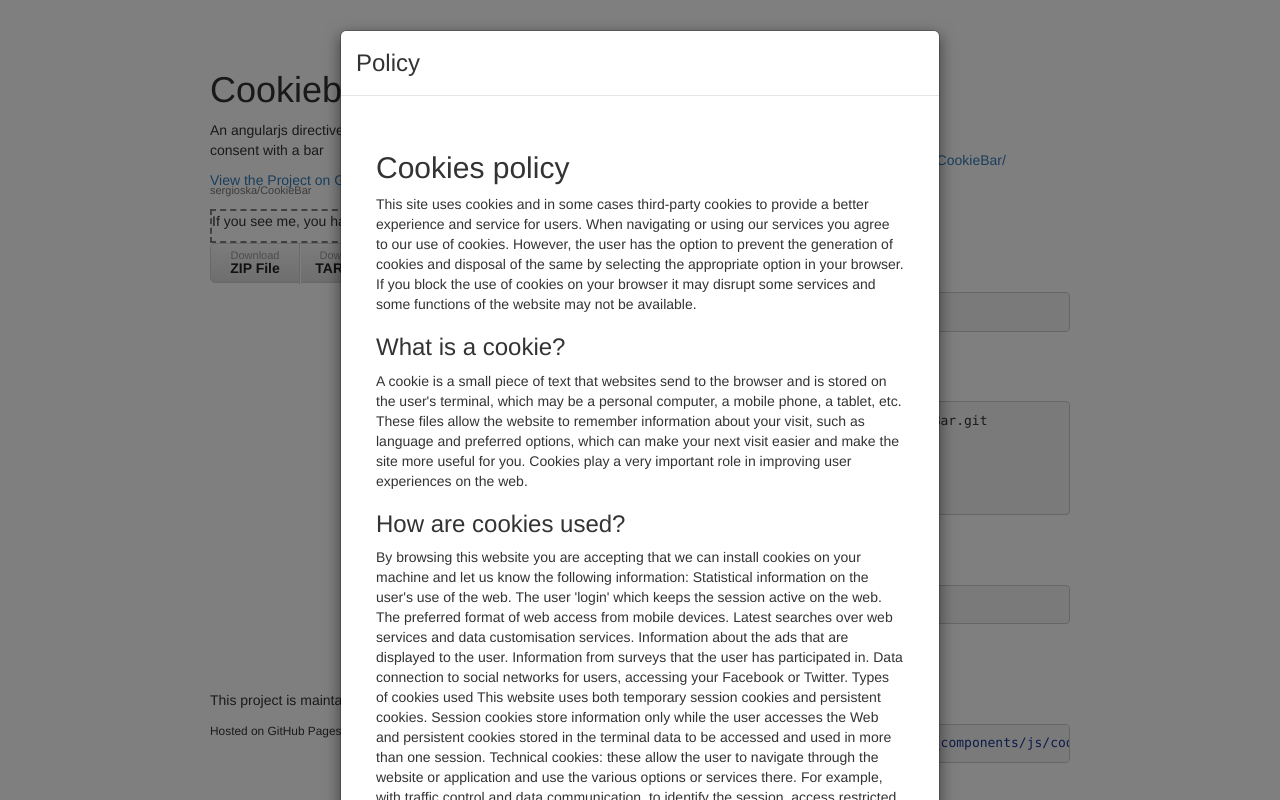
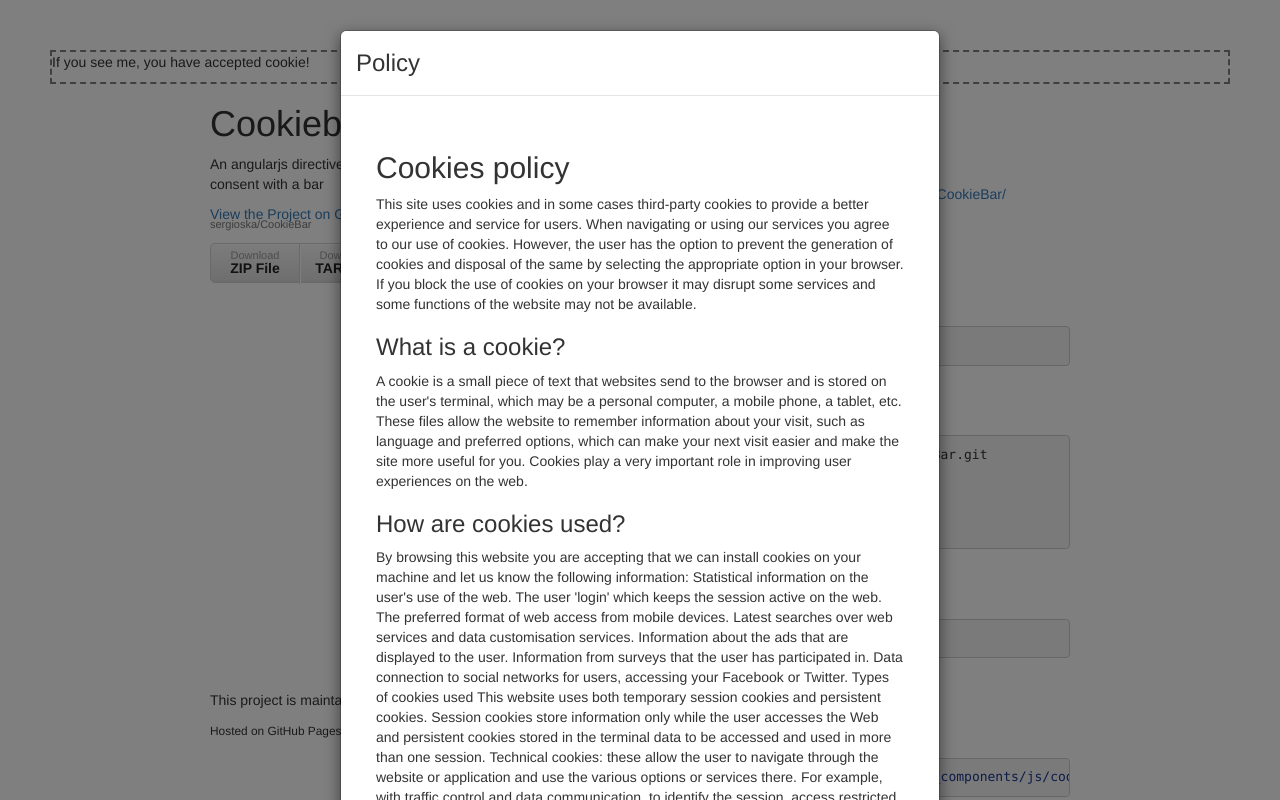
Before and after one commit to sergioska/CookieBar, a plain HTML site: page index.html in a window 1280 px wide. Both pictures are taken after a click on the link "More information". Shown: the top 800 px of the page. Drawn offline with nearby package versions, Linux system fonts and the light colour scheme.

Commit message:
add a test bunner

```diff
--- a/index.html
+++ b/index.html
@@ -21,21 +21,21 @@
   </head>
   <body ng-app="appTest">
 
+    <div ng-controller="TestController">
+      <div ng-if="cookie" ng-cloak>
+        <div style="width: auto; height: auto; border: 2px dashed grey;">
+          <p>If you see me, you have accepted cookie!</p>
+        </div>
+      </div>
+      <cookie more-text="More information" close-text="Close" body-text="this site use cookies to ensure you get the best experience on our website." ng-model="cookie"></cookie>
+    </div>
+
     <div class="wrapper">
       <header>
         <h1>Cookiebar</h1>
         <p>An angularjs directive to manage cookie consent with a bar</p>
 
         <p class="view"><a href="https://github.com/sergioska/CookieBar">View the Project on GitHub <small>sergioska/CookieBar</small></a></p>
-
-        <div ng-controller="TestController">
-          <div ng-if="cookie">
-            <div style="width: auto; height: auto; border: 2px dashed grey;">
-              <p>If you see me, you have accepted cookie!</p>
-            </div>
-          </div>
-          <cookie more-text="More information" close-text="Close" body-text="this site use cookies to ensure you get the best experience on our website." ng-model="cookie"></cookie>
-        </div>
 
         <ul>
           <li><a href="https://github.com/sergioska/CookieBar/zipball/master">Download <strong>ZIP File</strong></a></li>
```
